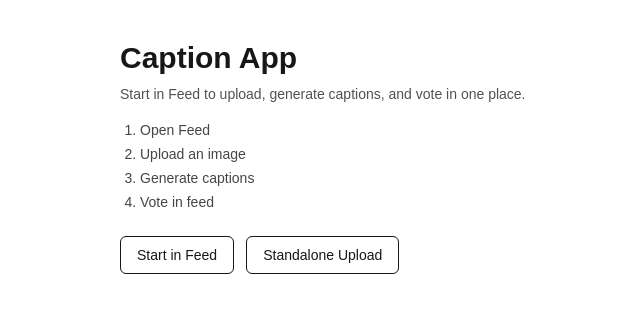
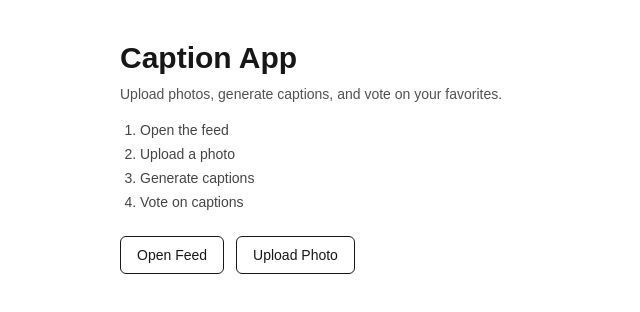
Before and after one commit to zcheng2830/hello-world, a Next.js app: page / in a window 1280 px wide. Shown: the top 312 px of the page, without its empty margins (72-712 px from the left). Built offline with nearby package versions, Linux system fonts and the light colour scheme.

Commit message:
Refine UX copy for more natural user-facing language

```diff
--- a/app/list/page.tsx
+++ b/app/list/page.tsx
@@ -169,7 +169,7 @@ export default async function ListPage() {
           <h1 className="text-3xl font-semibold mb-2">Caption Feed</h1>
           <div className="mb-2 text-sm opacity-70">Signed in as: {user.email}</div>
           <div className="mb-4 text-sm opacity-80">
-            Start by uploading an image, then vote for the funniest caption.
+            Upload a photo, generate captions, then vote for your favorite.
           </div>
 
           <div className="mb-6 flex flex-wrap items-center gap-2">
@@ -183,9 +183,9 @@ export default async function ListPage() {
           </div>
 
           <section className="mb-8">
-            <h2 className="text-lg font-semibold mb-2">Step 1: Upload and Generate</h2>
+            <h2 className="text-lg font-semibold mb-2">Step 1: Upload a Photo</h2>
             <p className="mb-3 text-sm opacity-75">
-              Choose an image, generate captions, then refresh this page to see it in the feed.
+              Choose a photo, generate captions, then refresh to see it in the feed.
             </p>
             <UploadClient mode="feed" />
           </section>
--- a/app/page.tsx
+++ b/app/page.tsx
@@ -6,14 +6,14 @@ export default function Home() {
             <div className="mx-auto w-full max-w-4xl">
                 <h1 className="text-3xl font-semibold">Caption App</h1>
                 <p className="mt-2 text-sm opacity-75">
-                    Start in Feed to upload, generate captions, and vote in one place.
+                    Upload photos, generate captions, and vote on your favorites.
                 </p>
 
                 <ol className="mt-4 list-decimal space-y-1 pl-5 text-sm opacity-80">
-                    <li>Open Feed</li>
-                    <li>Upload an image</li>
+                    <li>Open the feed</li>
+                    <li>Upload a photo</li>
                     <li>Generate captions</li>
-                    <li>Vote in feed</li>
+                    <li>Vote on captions</li>
                 </ol>
 
                 <div className="mt-6 flex flex-wrap gap-3">
@@ -21,13 +21,13 @@ export default function Home() {
                         href="/list"
                         className="rounded-md border px-4 py-2 text-sm font-medium hover:bg-black/5"
                     >
-                        Start in Feed
+                        Open Feed
                     </Link>
                     <Link
                         href="/upload"
                         className="rounded-md border px-4 py-2 text-sm font-medium hover:bg-black/5"
                     >
-                        Standalone Upload
+                        Upload Photo
                     </Link>
                 </div>
             </div>
--- a/app/upload/UploadClient.tsx
+++ b/app/upload/UploadClient.tsx
@@ -283,7 +283,7 @@ export default function UploadClient({ mode = "standalone" }: UploadClientProps)
     return (
         <div className="max-w-xl space-y-4">
             <div className="border rounded-lg p-4">
-                <div className="text-sm font-semibold mb-2">Upload an image</div>
+                <div className="text-sm font-semibold mb-2">Upload a photo</div>
                 <div className="text-xs opacity-70">
                     {isFeedMode
                         ? "JPG, PNG, WEBP, GIF, or HEIC. New captions will appear after refresh."
@@ -306,7 +306,7 @@ export default function UploadClient({ mode = "standalone" }: UploadClientProps)
                         disabled={busy}
                         className="px-3 py-1 text-xs border rounded-md disabled:opacity-50 hover:bg-black/5"
                     >
-                        Choose Image
+                        Choose Photo
                     </button>
                     <div className="text-sm">
                         {file ? file.name : <span className="opacity-60">No file selected</span>}
--- a/app/upload/page.tsx
+++ b/app/upload/page.tsx
@@ -18,7 +18,7 @@ export default async function UploadPage() {
         <main className="p-10">
             <div className="mx-auto w-full max-w-4xl">
                 <h1 className="text-3xl font-semibold mb-2">
-                    Upload Image (Standalone)
+                    Upload Photo
                 </h1>
                 <div className="mb-3 text-sm opacity-70">Signed in as: {user.email}</div>
 
@@ -39,7 +39,7 @@ export default async function UploadPage() {
                 </div>
 
                 <div className="mb-6 text-sm opacity-80">
-                    You can also upload directly on the Feed page. This page is an optional upload-only view.
+                    Add a photo here, generate captions, then open Feed to vote.
                 </div>
 
                 <UploadClient />
```
